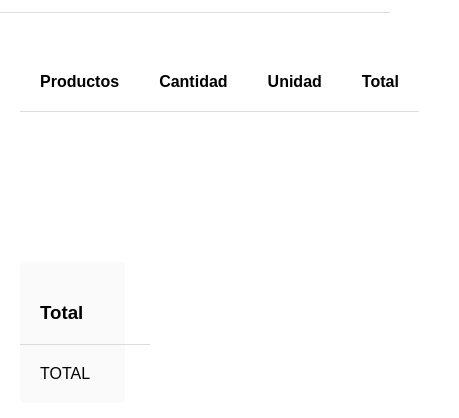
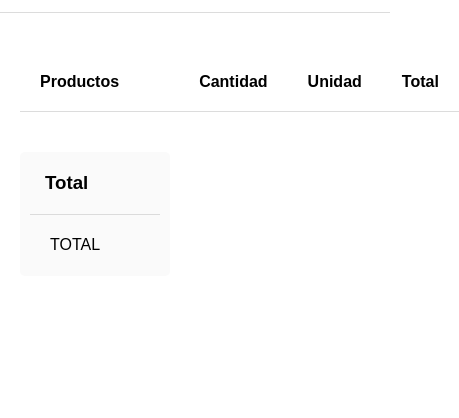
Before and after one commit to lorenahurol/Actividad-4, a plain HTML site: page index.html in a window 390 px wide. Shown: the part 42-460 px from the top of the page, 459 px wide, since content can reach past the window. Drawn offline with Linux system fonts and the light colour scheme; no server answers.

Commit message:
Revision y limpieza del codigo

```diff
--- a/css/styles.css
+++ b/css/styles.css
@@ -50,6 +50,7 @@ header {
 }
 
 /* Estilo de las secciones principales */
+
 main {
     margin-top: 40px;
     margin-bottom: 40px;
@@ -58,6 +59,7 @@ main {
 p {
     font-size: 1rem;
     line-height: 1.3;
+    color: var(--color-fuente);
 }
 
 .sku {
@@ -74,6 +76,10 @@ table {
 th,
 td {
     padding: 20px;
+}
+
+.products__table__head--q {
+    padding-left: 60px;
 }
 
 /* Estilos de la seccion product container */
@@ -102,7 +108,10 @@ td {
 .products__quantity--box {
     border: var(--border);
     border-radius: 5px;
-    padding: 10px;
+    padding: 5px;
+    width: 70px;
+    height: 65px;
+    text-align: center;
 }
 
 .btn {
@@ -112,28 +121,39 @@ td {
     padding: 20px;
 }
 
-.products__total {
-    width: 30%;
-    border-radius: 5px;
-}
 
 /* Estilos de la seccion tabla total */
 
-.total__table {
-    width: 90%;
-    margin: 0 auto;
-    margin-top: 20px;
+.products__total {
+    width: 30%;
 }
 
-.products__total {
+.total__table {
     background-color: #FAFAFA;
+    margin: 20px auto;
+    border-radius: 5px;
 }
 
 .total__table tfoot {
     border-top: var(--border);
-
+    border-left: 10px solid transparent;
+    border-right: 10px solid transparent;
 }
 
 .total__table--price {
     font-weight: 700;
 }
+
+/* Responsive para pantallas pequeñas */
+
+@media screen and (max-width: 768px) {
+
+    .wrapper {
+        flex-direction: column;
+        gap: 20px;
+    }
+
+    .total__table {
+        width: 100%;
+    }
+}
--- a/index.html
+++ b/index.html
@@ -27,7 +27,7 @@
                     <thead class="products__table--head">
                         <tr>
                             <th>Productos</th>
-                            <th>Cantidad</th>
+                            <th class="products__table__head--q">Cantidad</th> <!--Clase para centrar el th con el td input-->
                             <th>Unidad</th>
                             <th>Total</th>
                         </tr>
@@ -54,9 +54,11 @@
                 <tfoot>
                     <tr>
                         <td>
-                            TOTAL
+                            <p>TOTAL</p>
                         </td>
-                        <td id="total-shop"></td>
+                        <td id="total-shop">
+                            <!-- Contenido de script.js -->
+                        </td>
                     </tr>
                 </tfoot>
             </table>
```
